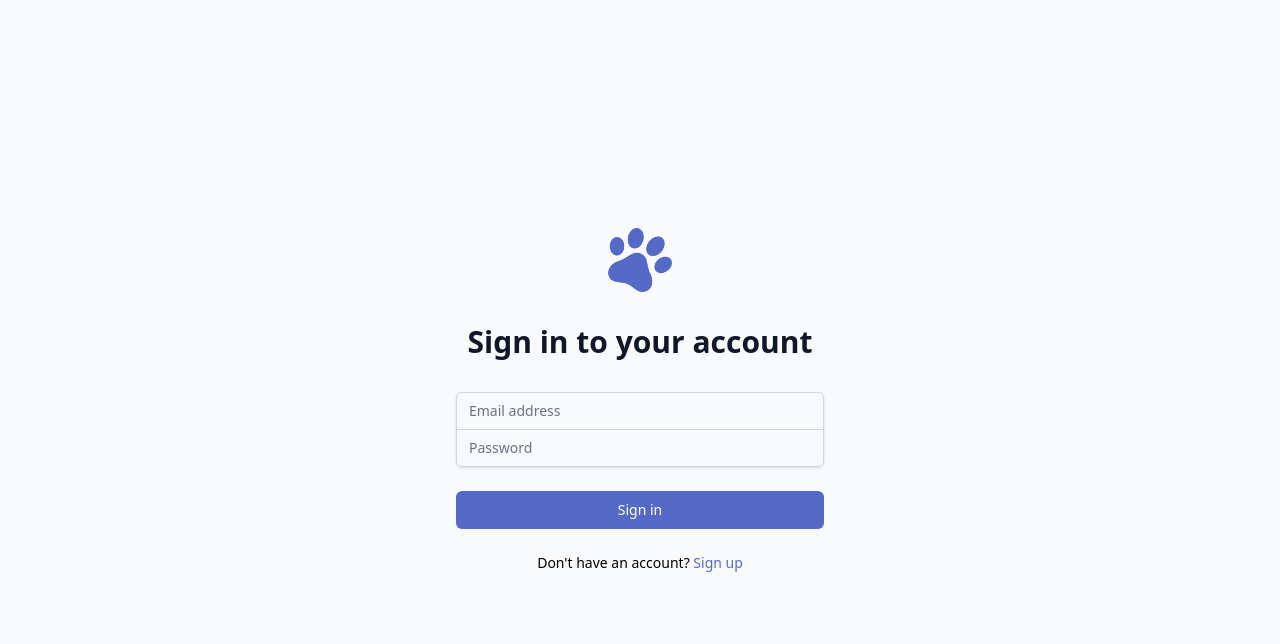
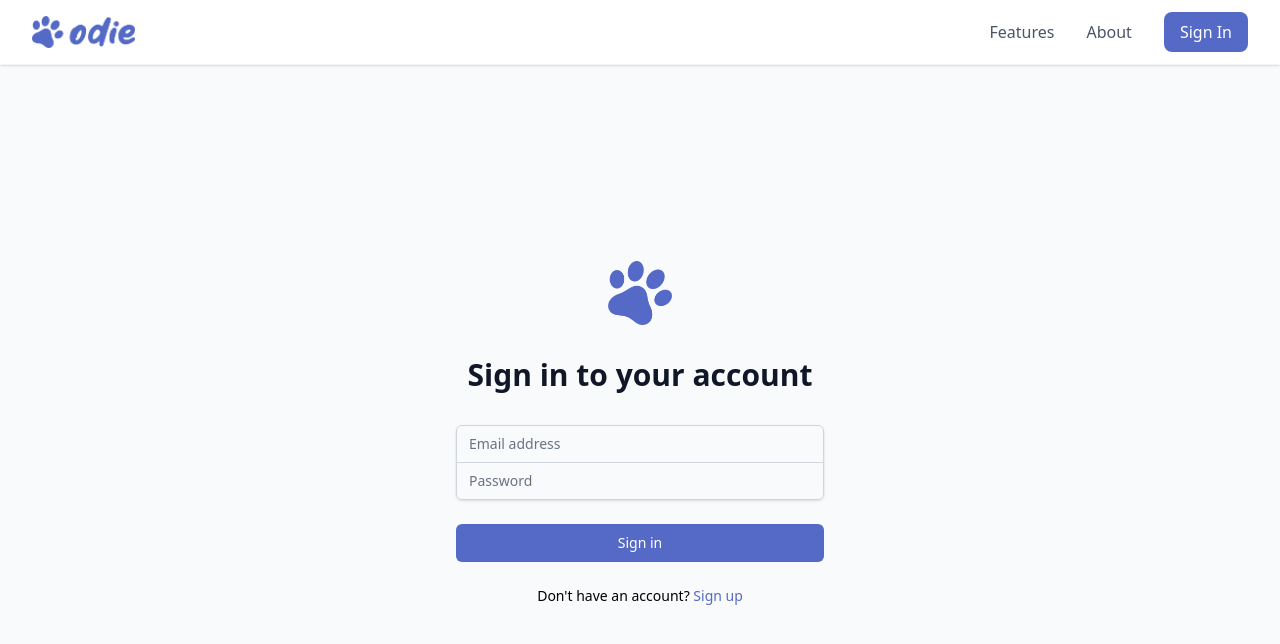
Before and after one commit to mertt1010/odie-project, a React (Vite) app: page /login in a window 1280 px wide. Shown: the top 644 px of the page. Built offline with nearby package versions, Linux system fonts and the light colour scheme; no server answers.

Commit message:
fix: fixed some ui problems.

```diff
--- /dev/null
+++ b/src/components/navbar/Navbar.jsx
@@ -0,0 +1,95 @@
+import { useState } from "react";
+import { Link } from "react-router-dom";
+import logoColored from "../../assets/img/logo_colored.png";
+
+function Navbar({ showAuthButton = true, showNavLinks = true }) {
+  const [isMenuOpen, setIsMenuOpen] = useState(false);
+
+  return (
+    <nav className="bg-white shadow-sm border-b border-gray-100">
+      <div className="max-w-7xl mx-auto px-4 sm:px-6 lg:px-8">
+        <div className="flex justify-between items-center h-16">
+          <div className="flex items-center">
+            <Link to="/">
+              <img src={logoColored} alt="Odie" className="h-8" />
+            </Link>
+          </div>
+
+          {/* Desktop Navigation */}
+          <div className="hidden md:flex items-center space-x-8">
+            {showNavLinks && (
+              <>
+                <a
+                  href="/#features"
+                  className="text-gray-600 hover:text-odie transition-colors"
+                >
+                  Features
+                </a>
+                <a
+                  href="/#about"
+                  className="text-gray-600 hover:text-odie transition-colors"
+                >
+                  About
+                </a>
+              </>
+            )}
+            {showAuthButton && (
+              <Link
+                to="/login"
+                className="bg-odie text-white px-4 py-2 rounded-lg hover:bg-odie/90 transition-colors"
+              >
+                Sign In
+              </Link>
+            )}
+          </div>
+
+          {/* Mobile menu button */}
+          <div className="md:hidden">
+            <button
+              onClick={() => setIsMenuOpen(!isMenuOpen)}
+              className="text-gray-600 hover:text-odie focus:outline-none"
+            >
+              <i
+                className={`bi ${isMenuOpen ? "bi-x-lg" : "bi-list"} text-xl`}
+              ></i>
+            </button>
+          </div>
+        </div>
+
+        {/* Mobile Navigation */}
+        {isMenuOpen && (
+          <div className="md:hidden py-4 border-t border-gray-100">
+            <div className="flex flex-col space-y-4">
+              {showNavLinks && (
+                <>
+                  <a
+                    href="/#features"
+                    className="text-gray-600 hover:text-odie transition-colors"
+                  >
+                    Features
+                  </a>
+                  <a
+                    href="/#about"
+                    className="text-gray-600 hover:text-odie transition-colors"
+                  >
+                    About
+                  </a>
+                </>
+              )}
+              {showAuthButton && (
+                <Link
+                  to="/login"
+                  className="bg-odie text-white px-4 py-2 rounded-lg hover:bg-odie/90 transition-colors text-center"
+                >
+                  Sign In
+                </Link>
+              )}
+            </div>
+          </div>
+        )}
+      </div>
+    </nav>
+  );
+}
+
+export default Navbar;
--- a/src/pages/auth/LoginPage.jsx
+++ b/src/pages/auth/LoginPage.jsx
@@ -2,6 +2,7 @@ import { useState } from "react";
 import { Link, useNavigate } from "react-router-dom";
 import AuthService from "../../services/AuthService";
 import odieIcon from "../../assets/img/icon.png";
+import Navbar from "../../components/navbar/Navbar";
 
 function LoginPage() {
   const [email, setEmail] = useState("");
@@ -32,7 +33,9 @@ function LoginPage() {
   };
 
   return (
-    <div className="min-h-dvh flex items-center justify-center bg-gray-50">
+    <div className="min-h-dvh bg-gray-50">
+      <Navbar />
+      <div className="min-h-[calc(100dvh-64px)] flex items-center justify-center">
         <div className="max-w-md w-full space-y-8 p-10">
           <div className="flex flex-col items-center">
             <img src={odieIcon} alt="Odie Logo" className="w-16 h-16 mb-2" />
@@ -107,6 +110,7 @@ function LoginPage() {
           </form>
         </div>
       </div>
+    </div>
   );
 }
 
--- a/src/pages/auth/SignupPage.jsx
+++ b/src/pages/auth/SignupPage.jsx
@@ -1,7 +1,8 @@
-import React, { useState } from "react";
+import { useState } from "react";
 import { Link, useNavigate } from "react-router-dom";
 import AuthService from "../../services/AuthService";
 import odieIcon from "../../assets/img/icon.png";
+import Navbar from "../../components/navbar/Navbar";
 
 function SignupPage() {
   const [email, setEmail] = useState("");
@@ -49,7 +50,9 @@ function SignupPage() {
   };
 
   return (
-    <div className="min-h-dvh flex items-center justify-center bg-gray-50">
+    <div className="min-h-dvh bg-gray-50">
+      <Navbar />
+      <div className="min-h-[calc(100dvh-64px)] flex items-center justify-center">
         <div className="max-w-md w-full space-y-8 p-10">
           <div className="flex flex-col items-center">
             <img src={odieIcon} alt="Odie Logo" className="w-16 h-16 mb-2" />
@@ -71,8 +74,8 @@ function SignupPage() {
                   Hesabınız oluşturuldu!
                 </h3>
                 <p>
-                Hesabınıza onay mail'i gönderildi. Lütfen gelen kutunuzu kontrol
-                edin.
+                  Hesabınıza onay mail&apos;i gönderildi. Lütfen gelen kutunuzu
+                  kontrol edin.
                 </p>
               </div>
               <button
@@ -160,6 +163,7 @@ function SignupPage() {
           )}
         </div>
       </div>
+    </div>
   );
 }
 
```
Lines whose indentation alone changed are shown as unchanged.
